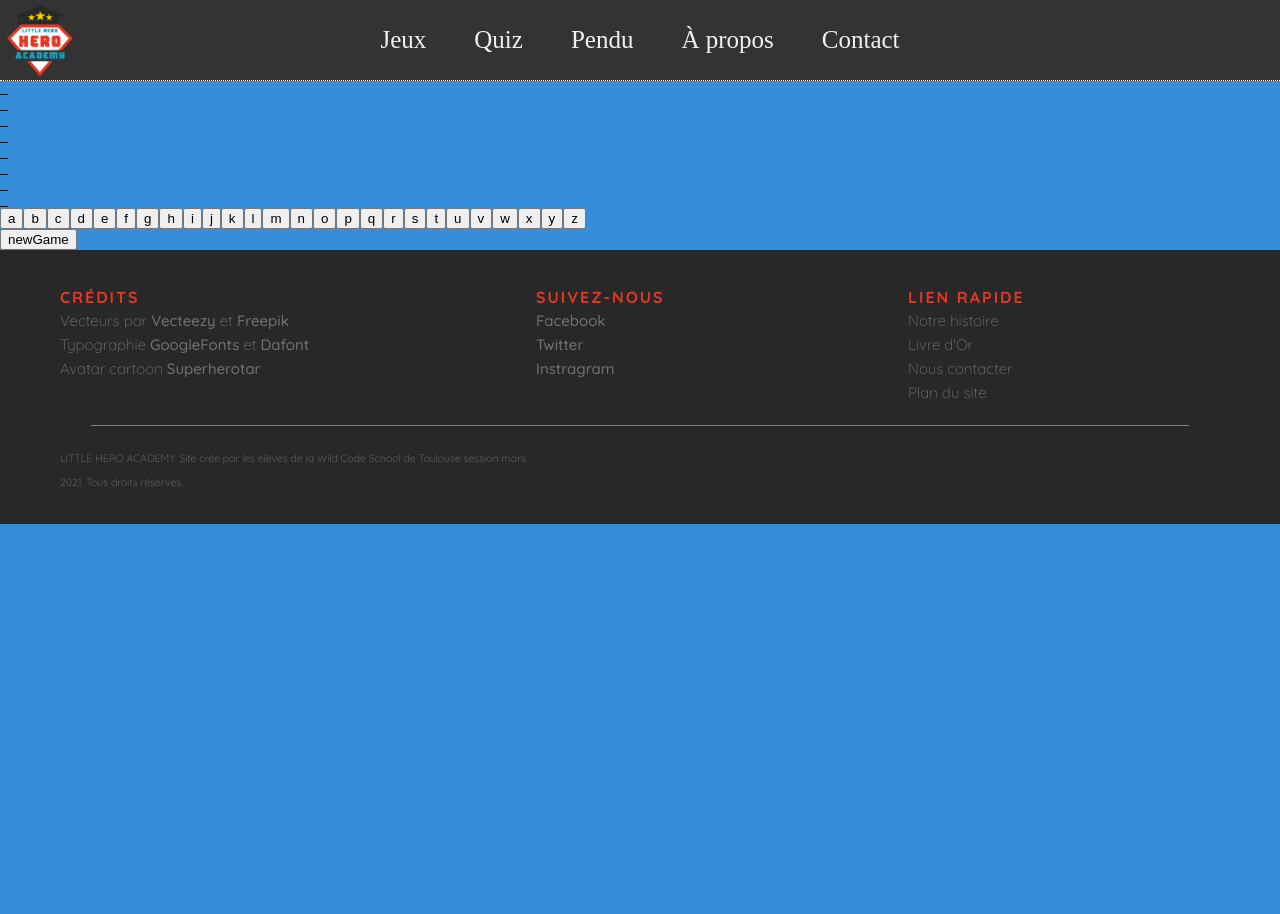
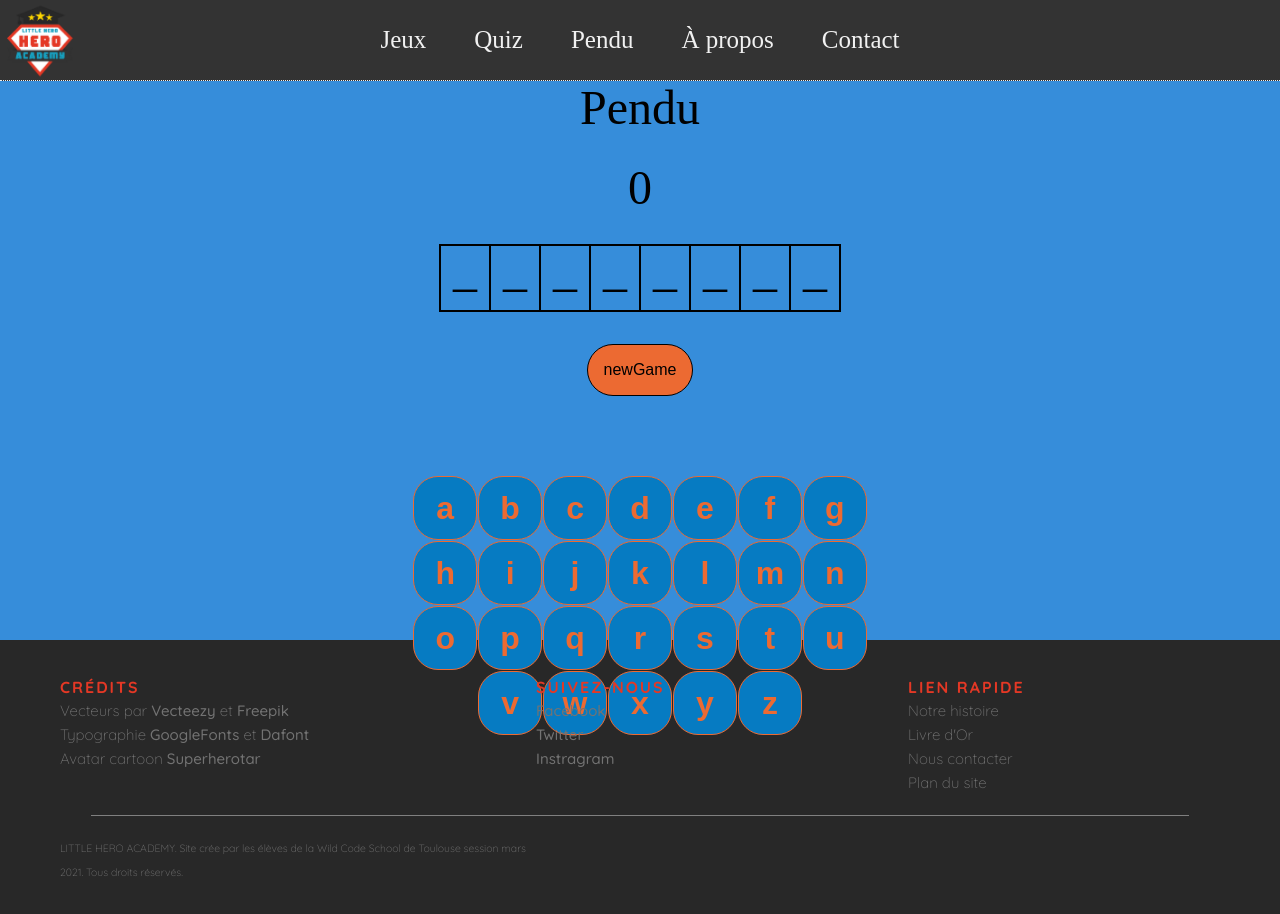
Before and after one commit to WildCodeSchool/tlse0321-js-p2-little-hero-academy, a React (Create React App) app: page /pendu in a window 1280 px wide. Before the commit the page ends 800 px from the top, so only its background shows below. Built offline with nearby package versions, Linux system fonts and the light colour scheme.

Commit message:
add logique showletter

```diff
--- a/src/Components/Pendu.jsx
+++ b/src/Components/Pendu.jsx
@@ -1,6 +1,6 @@
 import { useState } from 'react';
-import Keyboard from './pendu-components/Keyboard';
-import Letter from './pendu-components/Letter';
+// import '../Styles/Pendu.css';
+import GameWindow from './pendu-components/GameWindow';
 
 const pendu = () => {
   const word = 'superman';
@@ -165,6 +165,8 @@ const pendu = () => {
     },
   ]);
 
+  //  Recherche si les lettre sont dans le mots a trouver.
+  //  Passe la valeur de la key "inword" de la lettre a "true".
   function findLetterInWord() {
     alphabet.forEach((object, index) => {
       const newAlphabet = [...alphabet];
@@ -176,6 +178,10 @@ const pendu = () => {
       setAlphabet(newAlphabet);
     });
   }
+
+  // Quand tu clique sur la lettre du keyboard la lettre change pour un "_".
+  // Passe la valeur de la key show a true si la valeur de la key inword est egale a true.
+  // Le compteur de coup s'incrémente de 1 en cliquant .
   function handleClick(index) {
     const newAlphabet = [...alphabet];
     newAlphabet[index].letter = '_';
@@ -188,39 +194,48 @@ const pendu = () => {
     setAlphabet(newAlphabet);
   }
 
+  // Le mots a trouver est mis dans un tableau spliter par lettre.
   const letters = word.split('');
 
+  // Remplace toutes les lettre du mots afficher par des "_" pour cacher les lettres.
   const notFoundLetter = letters.map((letter) => letter.replace(letter, '_'));
 
-  // const findObject = alphabet.filter(
-  //   (letter) => letter.show && letters.includes(letter.value)
-  // );
+  // Retourne un tableau d'objet des lettres cliquer qui sont correct.
+  const findObject = alphabet.filter(
+    (letter) => letter.show && letters.includes(letter.value),
+  );
 
-  // const findLetter = findObject.map((e) => e.value);
+  // Resort du tableau findObject les lettres pour les comparer au mots a trouver
+  const findLetter = findObject.map((e) => e.value);
+  console.log(findLetter);
+
+  // Copie le tableau de lettre cacher.
   const showLetter = notFoundLetter;
-  // for (let i = 0; i < letters.length; i + 1) {
-  //   for (let j = 0; j < findLetter.length; j + 1) {
-  //     if (letters[i] === findLetter[j]) {
-  //       showLetter[i] = findLetter[j];
-  //     }
-  //   }
-  // }
 
+  // remplace chaque lettres du tableau showLetter par sa lettre,
+  // si elle correspond a une lettre du tableau letters.
+  function showMe() {
+    for (let i = 0; i < letters.length; i += 1) {
+      for (let j = 0; j < findLetter.length; j += 1) {
+        if (letters[i] === findLetter[j]) {
+          showLetter[i] = findLetter[j];
+        }
+      }
+    }
+  }
+  showMe();
   return (
-    <div>
-      <Letter showLetter={showLetter} />
-      <Keyboard
+    <div id="game">
+      <GameWindow
+        handleClick={handleClick}
+        showLetter={showLetter}
         alphabet={alphabet}
         setAlphabet={setAlphabet}
-        handleClick={handleClick}
+        count={count}
+        setCount={setCount}
+        word={word}
+        findLetterInWord={findLetterInWord}
       />
-      <button
-        type="button"
-        className="btn-game"
-        onClick={() => findLetterInWord()}
-      >
-        newGame
-      </button>
     </div>
   );
 };
--- /dev/null
+++ b/src/Components/pendu-components/GameWindow.jsx
@@ -0,0 +1,36 @@
+import Letter from './Letter';
+import Keyboard from './Keyboard';
+import NewGame from './NewGame';
+import './style/GameWindow.css';
+
+const GameWindow = (props) => {
+  const {
+    handleClick,
+    count,
+    showLetter,
+    word,
+    setCount,
+    setAlphabet,
+    alphabet,
+    findLetterInWord,
+  } = props;
+
+  return (
+    <section className="window-container">
+      <h1>Pendu</h1>
+      <h1>{count}</h1>
+      <Letter showLetter={showLetter} />
+      <NewGame findLetterInWord={findLetterInWord} />
+      <Keyboard
+        handleClick={handleClick}
+        alphabet={alphabet}
+        setAlphabet={setAlphabet}
+        count={count}
+        setCount={setCount}
+        word={word}
+      />
+    </section>
+  );
+};
+
+export default GameWindow;
--- a/src/Components/pendu-components/Keyboard.jsx
+++ b/src/Components/pendu-components/Keyboard.jsx
@@ -1,3 +1,5 @@
+import './style/Keyboard.css';
+
 const Keyboard = (props) => {
   const { alphabet, handleClick } = props;
 
--- a/src/Components/pendu-components/Letter.jsx
+++ b/src/Components/pendu-components/Letter.jsx
@@ -1,3 +1,5 @@
+import './style/Letter.css';
+
 const Letter = ({ showLetter }) => (
   <section className="find-word">
     {showLetter.map((letter) => (
--- a/src/Components/pendu-components/NewGame.jsx
+++ b/src/Components/pendu-components/NewGame.jsx
@@ -1,3 +1,5 @@
+import './style/NewGame.css';
+
 const NewGame = ({ findLetterInWord }) => (
   <section className="new-game-container">
     <button
--- /dev/null
+++ b/src/Components/pendu-components/style/GameWindow.css
@@ -0,0 +1,25 @@
+* {
+  margin: 0;
+  padding: 0;
+  border: 0;
+  font-family: sans-serif;
+  font-size: 1em;
+  font-weight: normal;
+  font-style: normal;
+  text-decoration: none;
+}
+
+.window-container {
+  width: 75%;
+  height: 70vh;
+  display: flex;
+  margin: 0 auto;
+  flex-direction: column;
+  align-items: center;
+  justify-content: center;
+}
+.window-container h1 {
+  font-size: 1rem;
+  margin-bottom: 2rem;
+  font-size: 3rem;
+}
--- /dev/null
+++ b/src/Components/pendu-components/style/Keyboard.css
@@ -0,0 +1,23 @@
+.keyboard-container {
+  max-width: 30rem;
+  height: 10rem;
+  border: 1ps solid;
+  display: flex;
+  flex-wrap: wrap;
+  align-items: center;
+  justify-content: center;
+  margin-top: 5rem;
+}
+.keyboard-container button {
+  border: 1px solid;
+  margin: 0.03rem;
+  border-radius: 25px;
+  outline: none;
+  width: 4rem;
+  height: 4rem;
+  color: #ec6a32;
+  font-weight: bold;
+  font-size: 2rem;
+  background-color: #067bc2;
+  cursor: pointer;
+}
--- /dev/null
+++ b/src/Components/pendu-components/style/Letter.css
@@ -0,0 +1,12 @@
+.find-word {
+  display: flex;
+  border: 1px solid;
+  justify-content: center;
+}
+.letter {
+  border: 1px solid;
+  width: 3rem;
+  height: 3rem;
+  text-align: center;
+  padding-bottom: 1rem;
+}
--- /dev/null
+++ b/src/Components/pendu-components/style/NewGame.css
@@ -0,0 +1,11 @@
+.new-game-container {
+  margin-top: 2rem;
+}
+
+.btn-game {
+  border: 1px solid;
+  padding: 1rem;
+  border-radius: 9999px;
+  background-color: #ec6a32;
+  cursor: pointer;
+}
--- /dev/null
+++ b/src/Styles/Pendu.css
@@ -0,0 +1,5 @@
+#game {
+  width: 100%;
+  height: 100vh;
+  background-color: rgb(241, 248, 246);
+}
```
